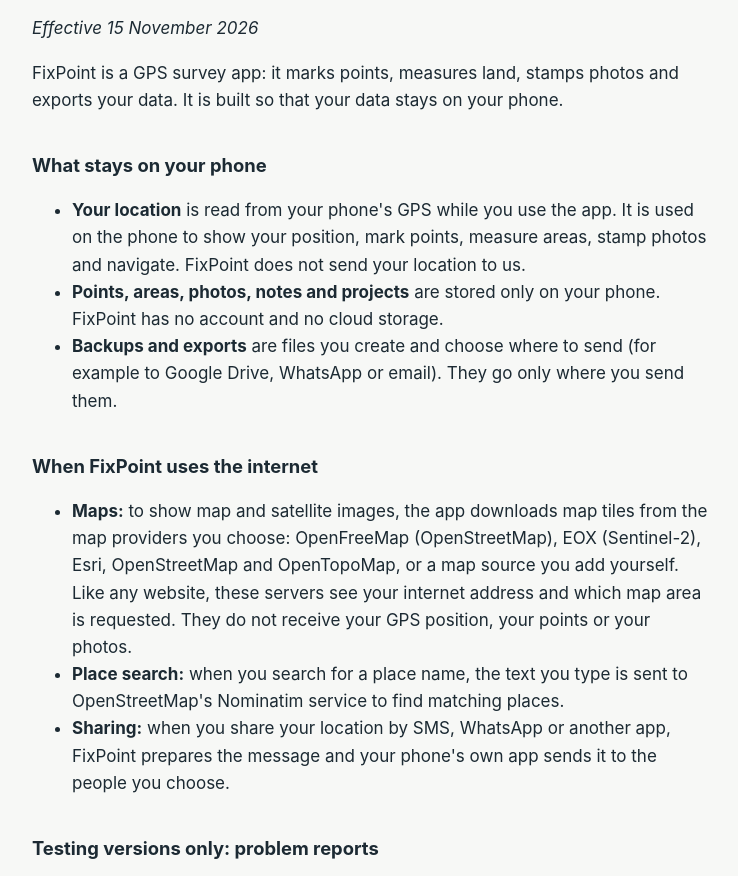
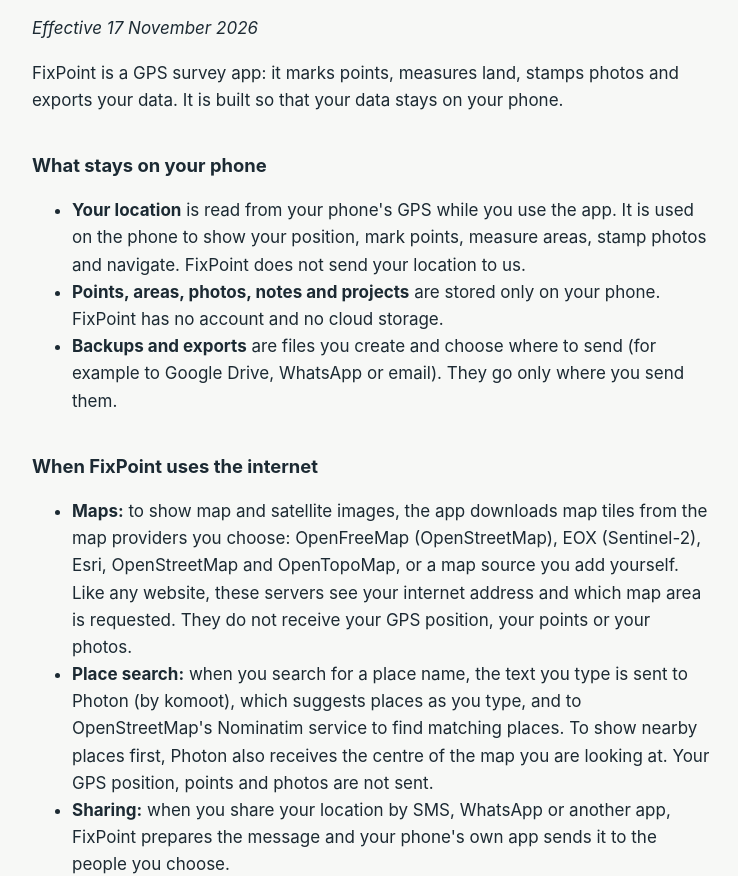
Before and after one commit to rishinkalra/fixpoint-privacy, a plain HTML site: page index.html in a window 1280 px wide. Shown: the part 95-971 px from the top of the page, without its empty margins (268-1006 px from the left). Drawn offline with Linux system fonts and the light colour scheme.

Commit message:
Place search: add Photon suggestions

```diff
--- a/index.html
+++ b/index.html
@@ -18,7 +18,7 @@
 <body>
 <main>
 <h1>FixPoint: Privacy Policy</h1>
-<p><em>Effective 15 November 2026</em></p>
+<p><em>Effective 17 November 2026</em></p>
 <p>FixPoint is a GPS survey app: it marks points, measures land, stamps photos and exports your data. It is built so that your data stays on your phone.</p>
 
 <h2>What stays on your phone</h2>
@@ -31,7 +31,7 @@
 <h2>When FixPoint uses the internet</h2>
 <ul>
 <li><strong>Maps:</strong> to show map and satellite images, the app downloads map tiles from the map providers you choose: OpenFreeMap (OpenStreetMap), EOX (Sentinel-2), Esri, OpenStreetMap and OpenTopoMap, or a map source you add yourself. Like any website, these servers see your internet address and which map area is requested. They do not receive your GPS position, your points or your photos.</li>
-<li><strong>Place search:</strong> when you search for a place name, the text you type is sent to OpenStreetMap's Nominatim service to find matching places.</li>
+<li><strong>Place search:</strong> when you search for a place name, the text you type is sent to Photon (by komoot), which suggests places as you type, and to OpenStreetMap's Nominatim service to find matching places. To show nearby places first, Photon also receives the centre of the map you are looking at. Your GPS position, points and photos are not sent.</li>
 <li><strong>Sharing:</strong> when you share your location by SMS, WhatsApp or another app, FixPoint prepares the message and your phone's own app sends it to the people you choose.</li>
 </ul>
 
```
